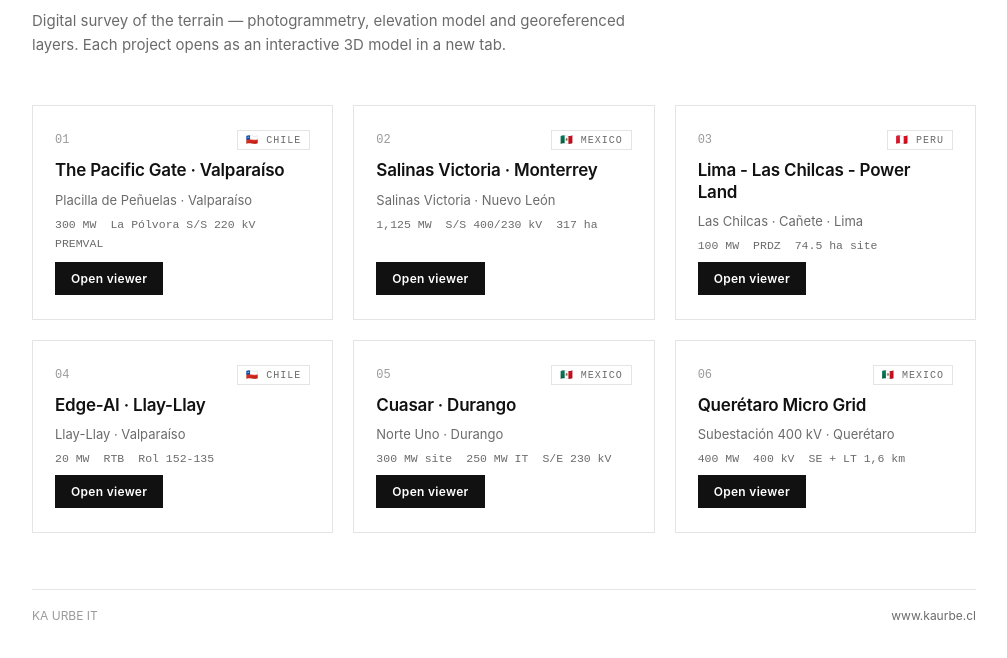
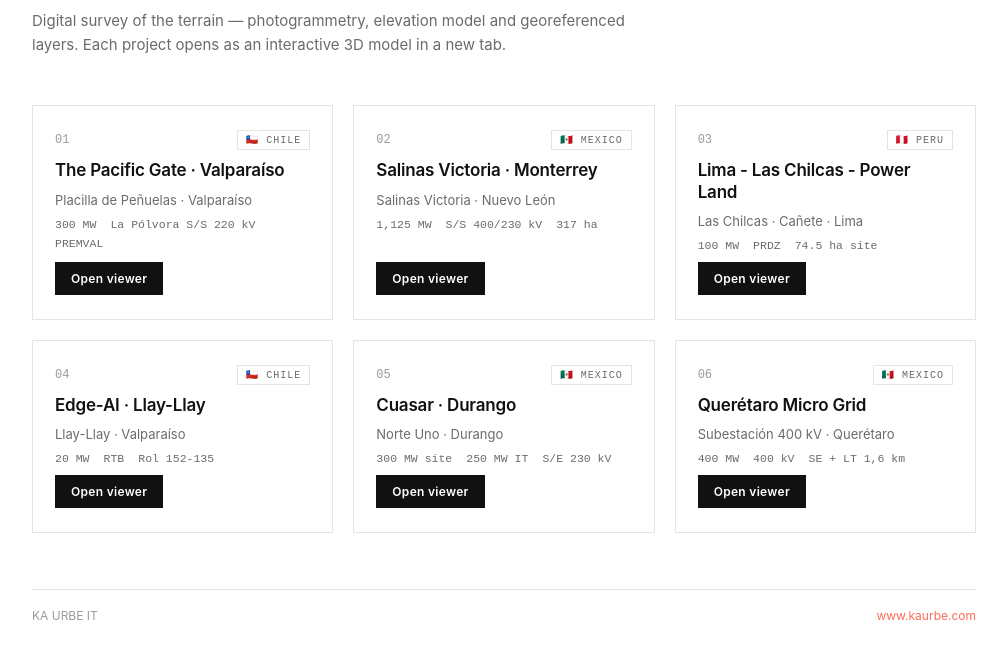
Before and after one commit to fkaftanski/kaurbe-visores, a plain HTML site: page index.html in a window 1280 px wide. Shown: the part 214-872 px from the top of the page, without its empty margins (136-1143 px from the left). Drawn offline with Linux system fonts and the light colour scheme.

Commit message:
Coral www.kaurbe.com + link to kaurbe.com (header + footer)

```diff
--- a/index.html
+++ b/index.html
@@ -66,7 +66,7 @@
 <body>
 <div class="wrap">
   <header>
-    <a class="brand" href="https://www.kaurbe.cl" target="_blank" rel="noopener">
+    <a class="brand" href="https://www.kaurbe.com" target="_blank" rel="noopener">
       <b>KA URBE IT</b>
       <small>AI Infrastructure · Data Centers · Land &amp; Power</small>
     </a>
@@ -127,7 +127,7 @@
 
   <footer>
     <span>KA URBE IT</span>
-    <a href="https://www.kaurbe.cl" target="_blank" rel="noopener">www.kaurbe.cl</a>
+    <a href="https://www.kaurbe.com" target="_blank" rel="noopener" style="color:#FF6B5A;">www.kaurbe.com</a>
   </footer>
 </div>
 </body>
```
Also changed, not shown: og-image.png.
